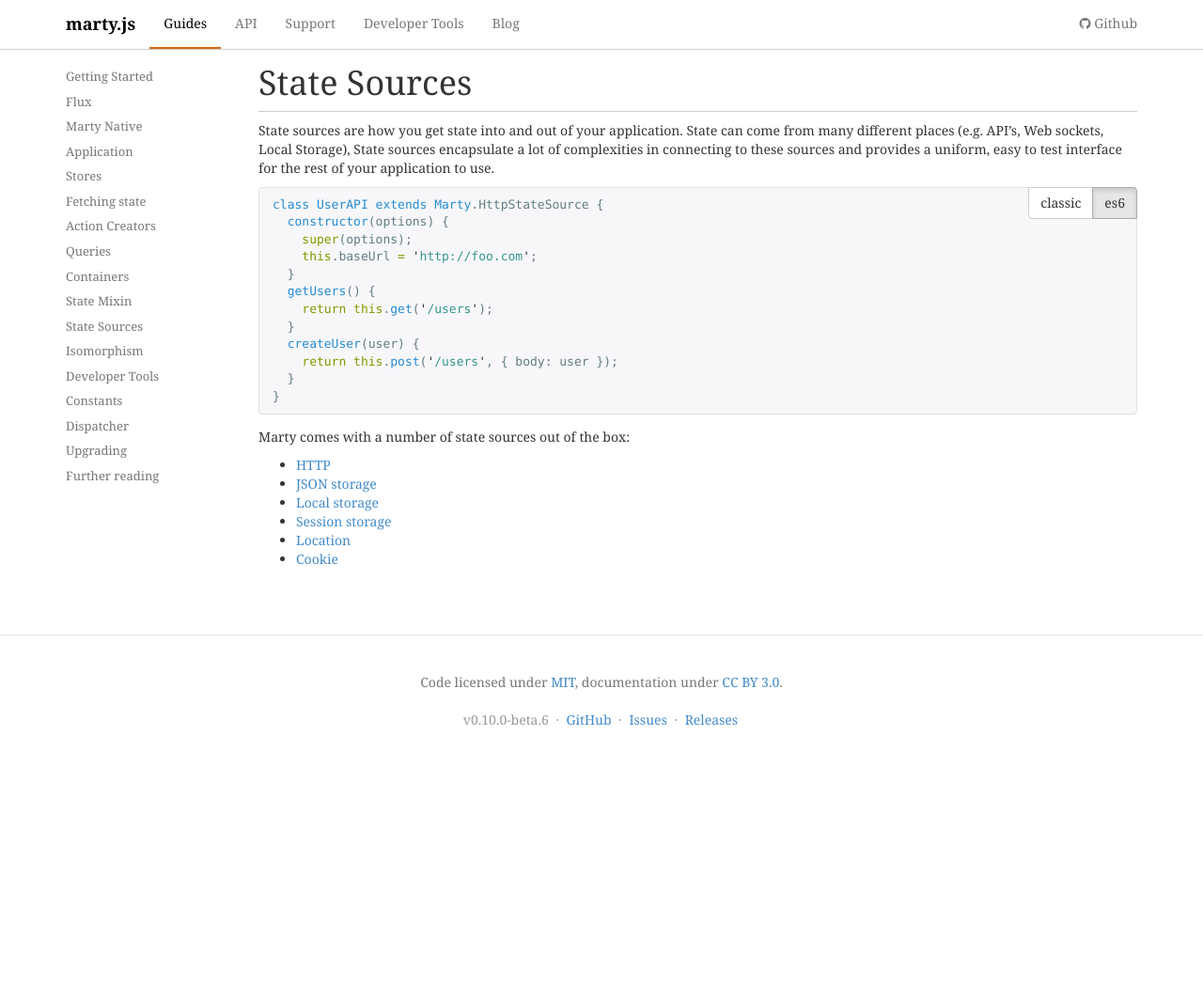
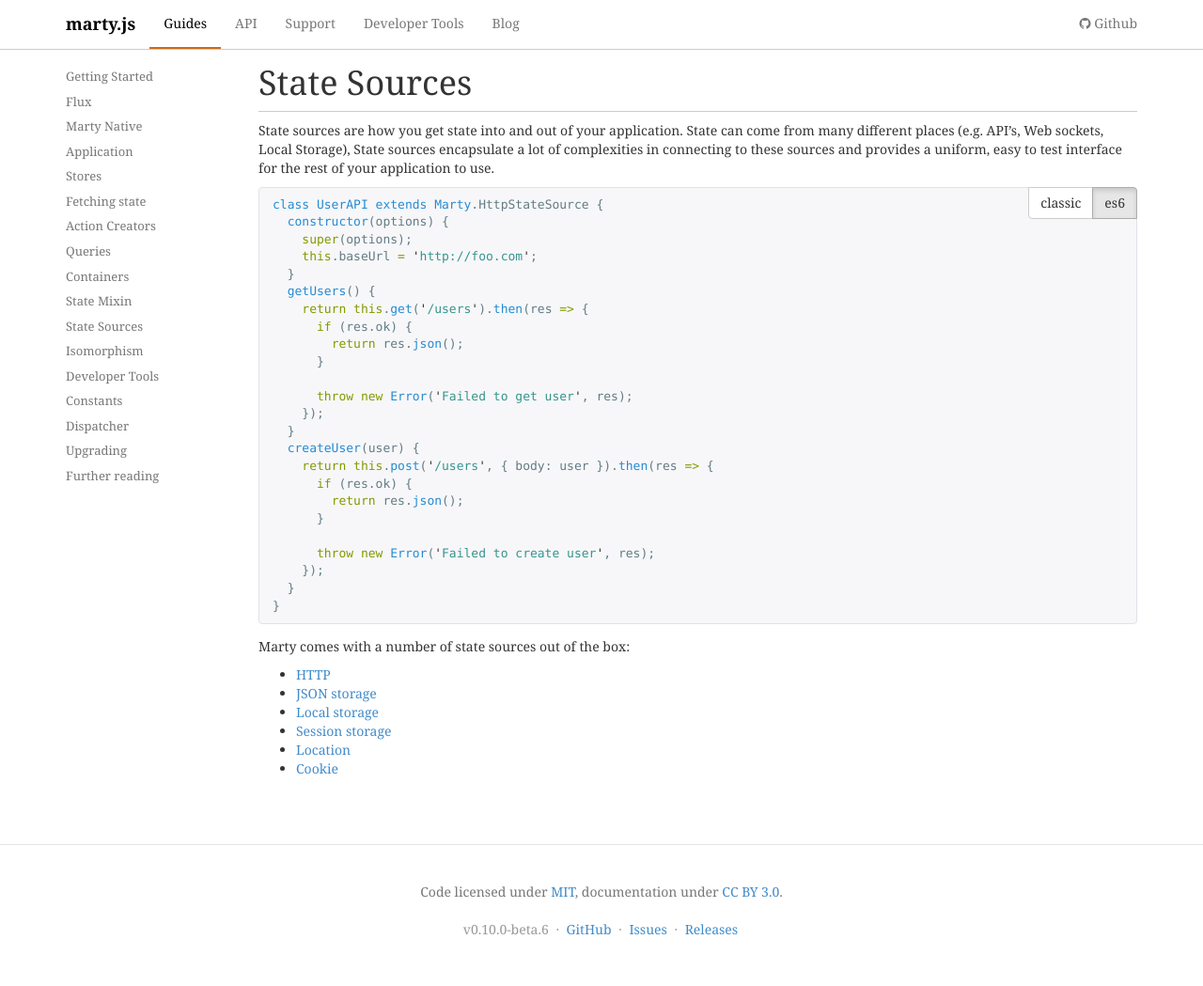
Before and after one commit to alsuper114/marty, a Jekyll site: the page built from docs/_guides/state-sources/index.md, in a window 1280 px wide. Shown: the whole page at 94% size. Built offline with Jekyll 4.4.1, drawn with Linux system fonts in a browser that asks for light colours; nearby versions of some CDN libraries; Markdown is read by kramdown in place of the engine named in the settings; before the commit the page ends 900 px from its top, so only the background shows below that.

```diff
--- a/docs/_guides/state-sources/index.md
+++ b/docs/_guides/state-sources/index.md
@@ -14,10 +14,22 @@ var UserAPI = Marty.createStateSource({
   type: 'http',
   baseUrl: 'http://foo.com',
   getUsers: function () {
-    return this.get('/users');
+    return this.get('/users').then(function (res) {
+      if (res.ok) {
+        return res.json();
+      }
+
+      throw new Error('Failed to get user', res);
+    });
   },
   createUser: function (user) {
-    return this.post('/users', { body: user });
+    return this.post('/users', { body: user }).then(function (res) {
+      if (res.ok) {
+        return res.json();
+      }
+
+      throw new Error('Failed to create user', res);
+    });
   }
 });
 es6
@@ -28,10 +40,22 @@ class UserAPI extends Marty.HttpStateSource {
     this.baseUrl = 'http://foo.com';
   }
   getUsers() {
-    return this.get('/users');
+    return this.get('/users').then(res => {
+      if (res.ok) {
+        return res.json();
+      }
+
+      throw new Error('Failed to get user', res);
+    });
   }
   createUser(user) {
-    return this.post('/users', { body: user });
+    return this.post('/users', { body: user }).then(res => {
+      if (res.ok) {
+        return res.json();
+      }
+
+      throw new Error('Failed to create user', res);
+    });
   }
 }
 {% endsample %}
```
Also changed, not shown: docs/_api/state-sources/http.md (+14 -2 lines), docs/_posts/2015-05-14-marty-v0.10.md (deleted, +0 -35 lines), docs/_posts/2015-05-27-marty-v0.10.md (added, +145 -0 lines).
